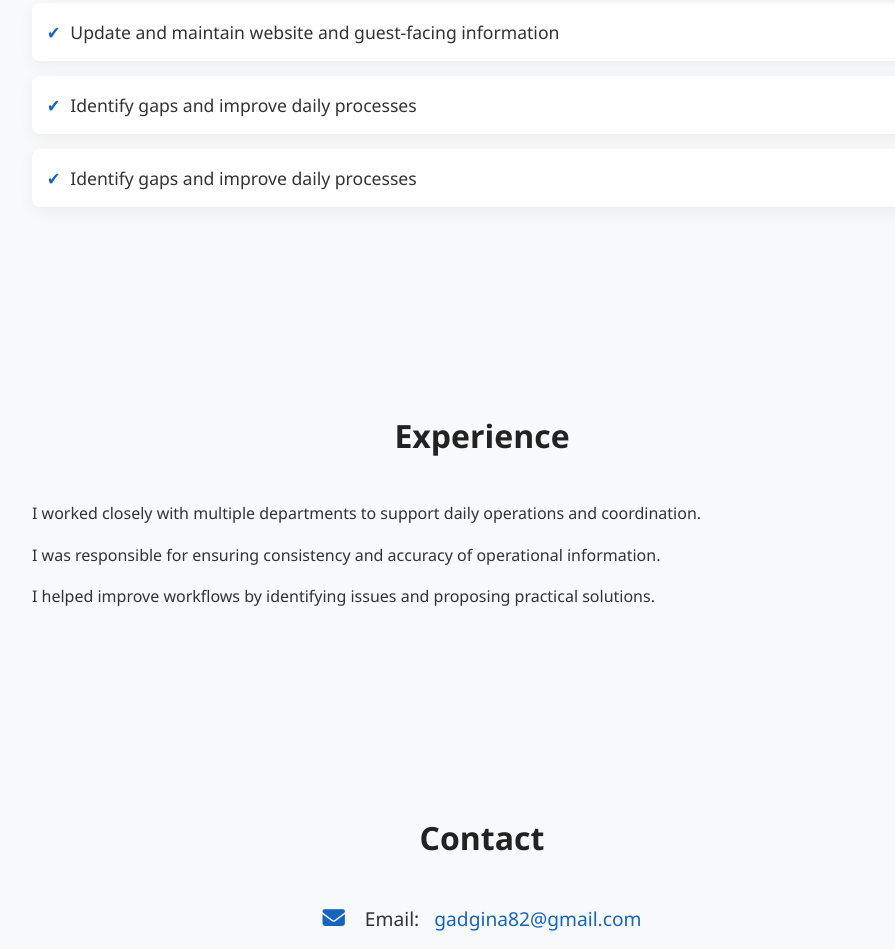
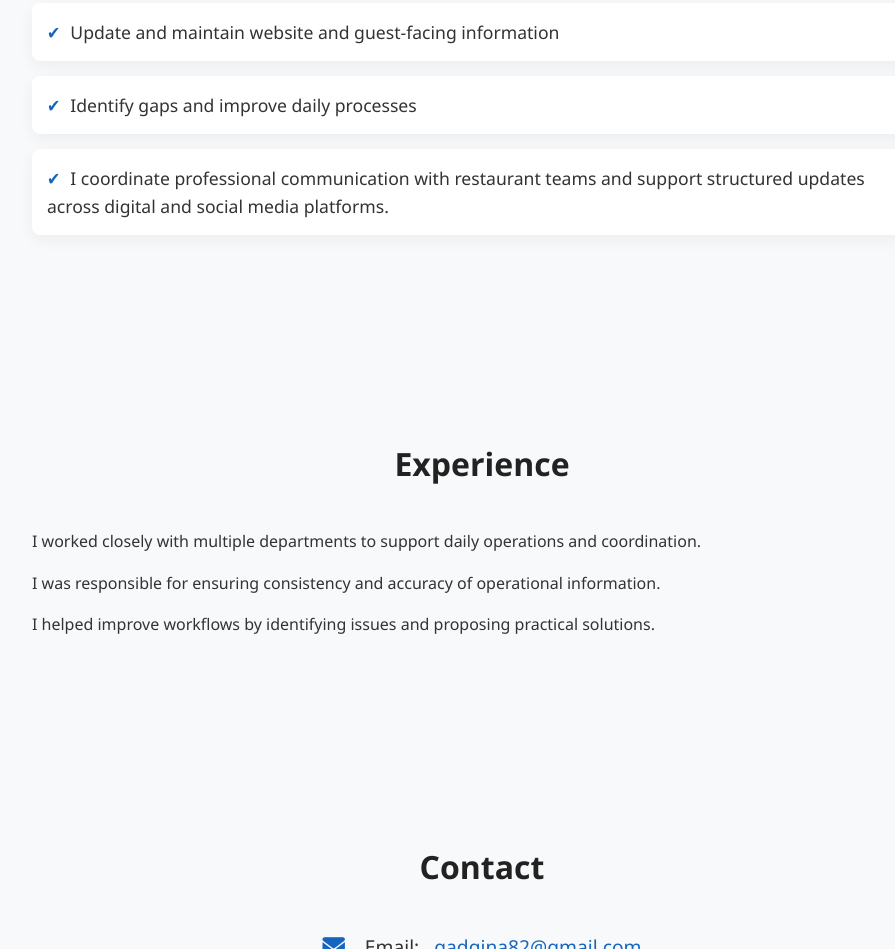
Before and after one commit to TheRealVenom1/Gina-Gad-web, a plain HTML site: page index.html in a window 1280 px wide. Shown: the part 1433-2382 px from the top of the page, without its empty margins (158-1053 px from the left). Drawn offline with Linux system fonts and the light colour scheme.

Commit message:
Update responsibilities in index.html

```diff
--- a/index.html
+++ b/index.html
@@ -66,7 +66,7 @@
             <li>Coordinate between operations, reservations, and management</li>
             <li>Update and maintain website and guest-facing information</li>
             <li>Identify gaps and improve daily processes</li>
-            <li>Identify gaps and improve daily processes</li>
+            <li>I coordinate professional communication with restaurant teams and support structured updates across digital and social media platforms.</li>
         </ul>
     </section>
 
```
